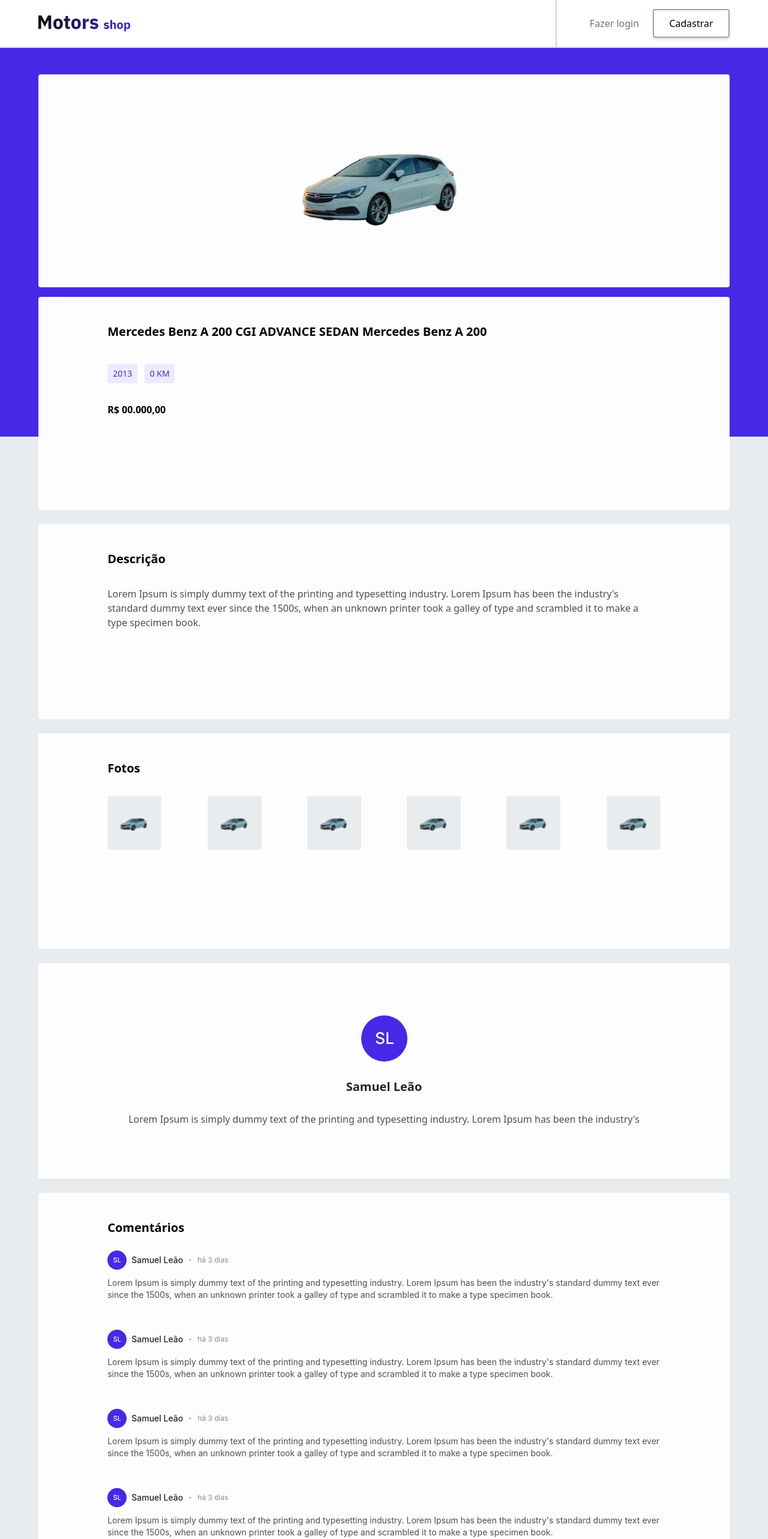
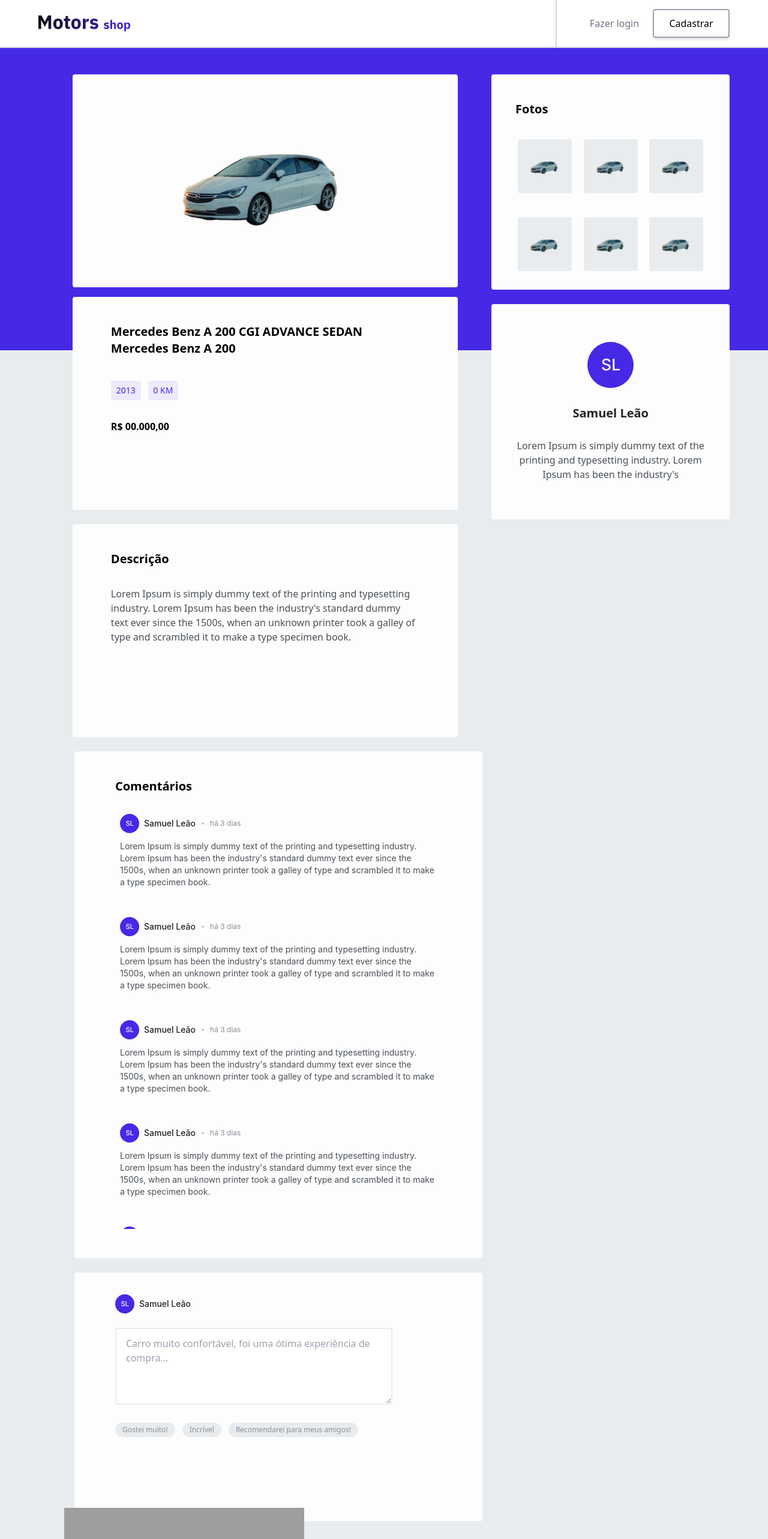
Before and after one commit to motors-shop-grupo1-t14-alex/motors-shop-front-end, a React (Vite) app: page /product in a window 1280 px wide. Shown: the top 2566 px of the page at 60% size. Built offline with nearby package versions, Linux system fonts and the light colour scheme; grey boxes are pictures that could not be loaded.

Commit message:
feat: create product page desktop

```diff
--- a/package.json
+++ b/package.json
@@ -30,6 +30,7 @@
     "eslint-plugin-react-hooks": "^4.6.0",
     "eslint-plugin-react-refresh": "^0.3.4",
     "react-icons": "^4.9.0",
+    "tailwind-scrollbar": "^3.0.4",
     "tailwindcss": "^3.3.2",
     "typescript": "^5.0.2",
     "vite": "^4.3.9"
--- a/src/components/productInfos/index.tsx
+++ b/src/components/productInfos/index.tsx
@@ -7,11 +7,14 @@
 export const ProductInfos = (): JSX.Element => {
     return (
         <main className="bg-grey7 flex flex-col items-center background-product-page-mobile sm:background-product-page-desktop">
-            <section className="w-9/10 h-[355px] flex justify-center items-center bg-grey10 rounded-[4px] mt-11 mb-4">
+
+            <div className="w-9/10 max-w-screen-2xl flex flex-col items-center">
+                <section className="sm:flex sm:justify-between w-full">
+                    <section className="flex flex-col items-center">
+                        <div className="w-full sm:w-[85%] 2xl:w-full max-w-[800px] h-[355px] flex justify-center items-center bg-grey10 rounded-[4px] mt-11 mb-4">
                             <img src="../src/assets/img/car-product.svg" alt="car-product" />
-            </section>
-
-            <section className="w-9/10 h-[355px] bg-grey10 mb-6 flex justify-center rounded-[4px]">
+                        </div>
+                        <div className="w-full sm:w-[85%] 2xl:w-full max-w-[800px] h-[355px] bg-grey10 mb-6 flex justify-center rounded-[4px]">
                             <div className="w-4/5">
                                 <h1 className="font-Lexend font-bold text-xl mt-11">Mercedes Benz A 200 CGI ADVANCE SEDAN Mercedes Benz A 200 </h1>
                                 <div className="mt-10 mb-8 flex gap-3">
@@ -20,80 +23,82 @@
                                 </div>
                                 <p className="font-Lexend text-base font-semibold text-grey">R$ 00.000,00</p>
                             </div>
-            </section>
-
-            <section className="w-9/10 h-[325px] bg-grey10 mb-6 flex justify-center rounded-[4px]">
+                        </div>
+                        <div className="w-full sm:w-[85%] 2xl:w-full max-w-[800px] h-[355px] bg-grey10 mb-6 flex justify-center rounded-[4px]">
                             <div className="w-4/5">
                                 <h2 className="font-Lexend font-bold text-xl mt-11">Descrição</h2>
                                 <p className="font-Lexend text-base font-normal text-grey2 mt-8">Lorem Ipsum is simply dummy text of the printing and typesetting industry. Lorem Ipsum has been the industry's standard dummy text ever since the 1500s, when an unknown printer took a galley of type and scrambled it to make a type specimen book.</p>
                             </div>
+                        </div>
                     </section>
-
-            <section className="w-9/10 h-[359px] bg-grey10 mb-6 flex justify-center rounded-[4px]">
-                <div className="w-4/5">
+                    <section className="flex flex-col items-center sm:mt-11">
+                        <div className="w-full sm:9/10 max-w-[420px] h-[359px] bg-grey10 mb-6 flex justify-center rounded-[4px]">
+                            <div className="w-9/10 desktopM:w-4/5">
                                 <h1 className="font-Lexend font-bold text-xl mt-11">Fotos</h1>
-
-                    <ul className="flex flex-wrap w-full mt-8 justify-between">
+                                <ul className="flex flex-wrap w-full mt-8 justify-between overflow-y-hidden sm:overflow-y-scroll desktopM:overflow-y-hidden h-[250px] desktopM:h-[260px] scrollbar-thin scrollbar-thumb-grey7 p-1">
                                     <li className="w-[70px] h-[70px] mobileM:w-[80px] mobileM:h-[80px] mobileG:w-[90px] mobileG:h-[90px] rounded-[4px] bg-grey7 mb-10 flex justify-center items-center">
                                         <img className="w-full" src="../../src/assets/img/car-gallery-image.svg" alt="gallery-img" />
                                     </li>
-
                                     <li className="w-[70px] h-[70px] mobileM:w-[80px] mobileM:h-[80px] mobileG:w-[90px] mobileG:h-[90px] rounded-[4px] bg-grey7 mb-10 flex justify-center items-center">
                                         <img className="w-full" src="../../src/assets/img/car-gallery-image.svg" alt="gallery-img" />
                                     </li>
-
                                     <li className="w-[70px] h-[70px] mobileM:w-[80px] mobileM:h-[80px] mobileG:w-[90px] mobileG:h-[90px] rounded-[4px] bg-grey7 mb-10 flex justify-center items-center">
                                         <img className="w-full" src="../../src/assets/img/car-gallery-image.svg" alt="gallery-img" />
                                     </li>
-
                                     <li className="w-[70px] h-[70px] mobileM:w-[80px] mobileM:h-[80px] mobileG:w-[90px] mobileG:h-[90px] rounded-[4px] bg-grey7 mb-10 flex justify-center items-center">
                                         <img className="w-full" src="../../src/assets/img/car-gallery-image.svg" alt="gallery-img" />
                                     </li>
-
                                     <li className="w-[70px] h-[70px] mobileM:w-[80px] mobileM:h-[80px] mobileG:w-[90px] mobileG:h-[90px] rounded-[4px] bg-grey7 mb-10 flex justify-center items-center">
                                         <img className="w-full" src="../../src/assets/img/car-gallery-image.svg" alt="gallery-img" />
                                     </li>
-
                                     <li className="w-[70px] h-[70px] mobileM:w-[80px] mobileM:h-[80px] mobileG:w-[90px] mobileG:h-[90px] rounded-[4px] bg-grey7 mb-10 flex justify-center items-center">
                                         <img className="w-full" src="../../src/assets/img/car-gallery-image.svg" alt="gallery-img" />
                                     </li>
                                 </ul>
                             </div>
-            </section>
-
-            <section className="w-9/10 h-[359px] bg-grey10 mb-6 flex justify-center rounded-[4px]">
+                        </div>
+                        <div className="w-full  max-w-[420px] h-[359px] bg-grey10 mb-6 flex justify-center rounded-[4px]">
                             <div className="w-4/5 flex flex-col justify-center items-center gap-7">
                                 <img src="../../src/assets/img/user-example.svg" alt="user-profile" />
                                 <p className="text-xl font-bold font-Lexend text-grey1">Samuel Leão</p>
                                 <p className="text-base font-normal font-Lexend text-grey2 text-center">Lorem Ipsum is simply dummy text of the printing and typesetting industry. Lorem Ipsum has been the industry's</p>
                             </div>
+                        </div>
                     </section>
-
-            <section className="w-9/10 h-[845px] bg-grey10 mb-6 flex justify-center rounded-[4px]">
+                </section>
+                        <section className="flex sm:w-full flex-col items-center sm:items-start mb-10">
+                            <section className="flex flex-col items-center">
+                                <div className="w-full sm:w-[85%] 2xl:w-full max-w-[800px] h-[845px] bg-grey10 mb-6 flex justify-center rounded-[4px]">
                                     <div className="w-4/5">
                                         <h2 className="font-Lexend font-bold text-xl mt-11 mb-6">Comentários</h2>
-                    <ul className="overflow-y-scroll max-h-[700px]">
+                                        <ul className="overflow-y-scroll max-h-[700px] scrollbar-thin scrollbar-thumb-grey7 p-2">
+                                            <Comment/>
+                                            <Comment/>
+                                            <Comment/>
+                                            <Comment/>
                                             <Comment/>
                                             <Comment/>
                                             <Comment/>
                                             <Comment/>
                                         </ul>
                                     </div>
-            </section>
-
-            <section className="w-9/10 h-[414px] bg-grey10 mb-6 flex justify-center rounded-[4px]">
+                                </div>
+                                <div className="w-full sm:w-[85%] 2xl:w-full max-w-[800px] h-[414px] bg-grey10 mb-6 flex justify-center rounded-[4px]">
                                     <div className="w-4/5 pt-9">
                                         <UserProfile/>
-                    <textarea className="w-full border-2 border-grey7 min-h-[128px] max-h-[128px] rounded-[4px] py-3 px-4 mt-6" placeholder="Carro muito confortável, foi uma ótima experiência de compra...">
+                                        <textarea className="w-full sm:w-[85%] 2xl:w-full border-2 border-grey7 min-h-[128px] max-h-[128px] rounded-[4px] py-3 px-4 mt-6" placeholder="Carro muito confortável, foi uma ótima experiência de compra...">
                                         </textarea>
-
                                         <div className="flex flex-wrap gap-3 mt-6">
                                             <CommentSuggestion content={"Gostei muito!"}/>
                                             <CommentSuggestion content={"Incrível"}/>
                                             <CommentSuggestion content={"Recomendarei para meus amigos!"}/>
                                         </div>
                                     </div>
-            </section>-
+                                </div>
+                            </section>
+                        </section>
+
+            </div>
         </main>
     )
 }
--- a/tailwind.config.js
+++ b/tailwind.config.js
@@ -57,9 +57,12 @@
             },
             screens: {
                 mobileM: "375px",
-                mobileG: "425px"
+                mobileG: "425px",
+                desktopM: "1100px"
             }
         },
     },
-    plugins: [],
+    plugins: [
+        require('tailwind-scrollbar')
+    ],
 };
```
Lines whose indentation alone changed are shown as unchanged.
